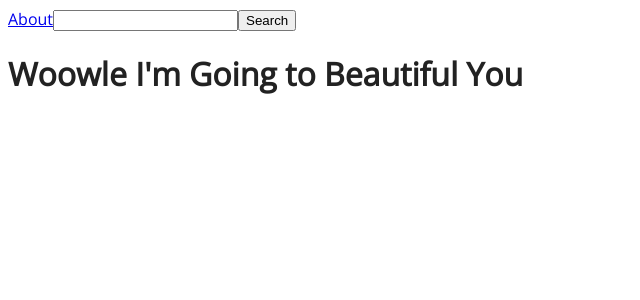
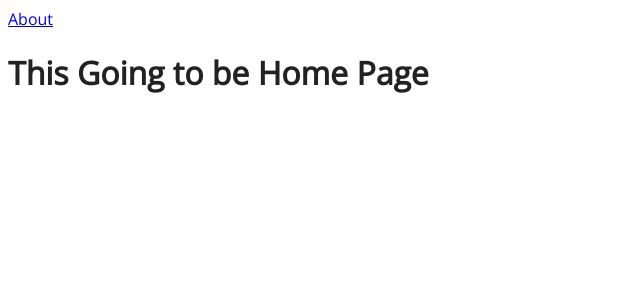
Before and after one commit to hoseinsedaqat/Woowle, a Nuxt app: page / in a window 1280 px wide. Shown: the top 300 px of the page, without its empty margins (0-640 px from the left). Built offline with nearby package versions, Linux system fonts and the light colour scheme; a web font is replaced by a local one.

Commit message:
add/finish-search-engine-test

```diff
--- /dev/null
+++ b/api/index.ts
@@ -0,0 +1,5 @@
+export const BASE_URL: string = `https://www.googleapis.com/customsearch/v1`;
+
+export const API_KEY: string = `AIzaSyCtirkR1A-Lr2J2vpHdFNWGoCkWvGji8sA`;
+
+export const CX_KEY: string = `91e38a5998bdd43c3`;
--- a/pages/about/index.vue
+++ b/pages/about/index.vue
@@ -1,12 +1,5 @@
-<script setup>
-import { onMounted } from "vue";
-import { engine } from "@/store/index";
-const use_engine = engine();
-onMounted(() => {
-  use_engine.search_engine();
-});
-</script>
+<script setup></script>
 
 <template>
-  <h2>Nice</h2>
+  <h2>About</h2>
 </template>
--- a/pages/index.vue
+++ b/pages/index.vue
@@ -1,24 +1,6 @@
-<script setup>
-import { engine } from "@/store/index";
-
-import { useRouter } from "vue-router";
-
-const router = useRouter();
-
-const use_engine = engine();
-
-function go_search() {
-  if (use_engine.search !== "") {
-    router.push("/about");
-  } else {
-    alert("please search");
-  }
-}
-</script>
+<script setup></script>
 
 <template>
-  <NuxtLink to="/about">About</NuxtLink>
-  <input type="text" v-model="use_engine.search" />
-  <button @click="go_search()">Search</button>
-  <h1>{{ use_engine.project_name }}</h1>
+<NuxtLink to="/about">About</NuxtLink>
+  <h1>This Going to be Home Page</h1>
 </template>
--- a/store/index.ts
+++ b/store/index.ts
@@ -1,26 +1,29 @@
+import { API_KEY, BASE_URL, CX_KEY } from "@/api/index";
+
 import { defineStore } from "pinia";
-import { useRouter } from "vue-router";
+
 import axios from "axios";
-const router = useRouter();
-// https://www.googleapis.com/customsearch/v1?key=AIzaSyCtirkR1A-Lr2J2vpHdFNWGoCkWvGji8sA&cx=91e38a5998bdd43c3&q=${search.value}
 
 export const engine = defineStore("engine", {
   state: () => ({
     project_name: "Woowle I'm Going to Beautiful You",
     search: "",
+    search_data : [],
+    search_loading: false
   }),
-  getters: {},
+  getters: {
+    get_search_data: (state) => state.search_data
+  },
   actions: {
     search_engine() {
-      axios
-        .get(
-          `https://www.googleapis.com/customsearch/v1?key=AIzaSyCtirkR1A-Lr2J2vpHdFNWGoCkWvGji8sA&cx=91e38a5998bdd43c3&q=${this.search}`
-        )
+      this.search_loading = true;
+      axios.get(BASE_URL + '?key=' + API_KEY + '&cx=' + CX_KEY + '&q=' + `${this.search}`)
         .then((response) => {
-          console.log(response.data.items);
+          this.search_data = response.data.items;
+          this.search_loading = false;
         })
         .catch((error) => {
-          console.log(error);
+          throw new Error(error);
         })
         .finally(() => {
           this.search = "";
```
